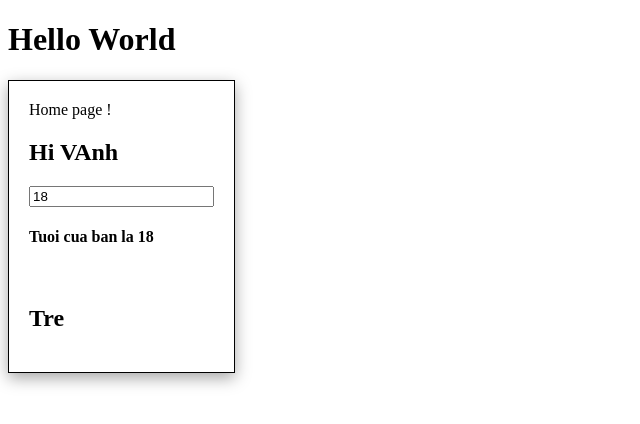
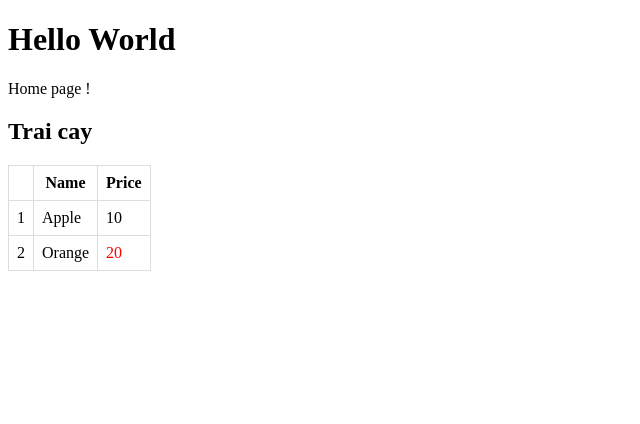
Before and after one commit to 89VAnh/LearnAngular12, an Angular app: page / in a window 1280 px wide. Shown: the top 424 px of the page, without its empty margins (0-640 px from the left). Built offline with nearby package versions, Linux system fonts and the light colour scheme.

Commit message:
ngFor+ngClass

```diff
--- a/src/app/home/home.component.html
+++ b/src/app/home/home.component.html
@@ -1,11 +1,19 @@
 <div class="test">
   Home page !
 
-  <h2>Hi {{ name }}</h2>
-  <input type="text" [(ngModel)]="age" />
-  <h4>Tuoi cua ban la {{ age }}</h4>
-  <br />
-  <div *ngIf="age <= 18; then tre; else gia"></div>
-  <ng-template #tre><h2>Tre</h2></ng-template>
-  <ng-template #gia><h2>Gia</h2></ng-template>
+  <h2>Trai cay</h2>
+  <table class="table">
+    <tr>
+      <th></th>
+      <th>Name</th>
+      <th>Price</th>
+    </tr>
+    <tr *ngFor="let fruit of fruits; let i = index">
+      <td>{{ i + 1 }}</td>
+      <td>{{ fruit.name }}</td>
+      <td>
+        <span [ngClass]="{ red: fruit.price > 10 }">{{ fruit.price }}</span>
+      </td>
+    </tr>
+  </table>
 </div>
--- a/src/app/home/home.component.scss
+++ b/src/app/home/home.component.scss
@@ -1,6 +1,12 @@
-.test {
-  border: 1px solid #000;
-  padding: 20px;
-  box-shadow: rgba(0, 0, 0, 0.35) 0px 5px 15px;
-  display: inline-block;
+.table {
+  border-collapse: collapse;
+  td,
+  th {
+    border: 1px solid #ddd;
+    padding: 8px;
+  }
 }
+
+.red {
+  color: red;
+}
--- a/src/app/home/home.component.ts
+++ b/src/app/home/home.component.ts
@@ -8,6 +8,10 @@ import { Component, OnInit } from '@angular/core';
 export class HomeComponent implements OnInit {
   public name: string = 'VAnh';
   public age: number = 18;
+  public fruits = [
+    { name: 'Apple', price: 10 },
+    { name: 'Orange', price: 20 },
+  ];
 
   constructor() {}
 
```
